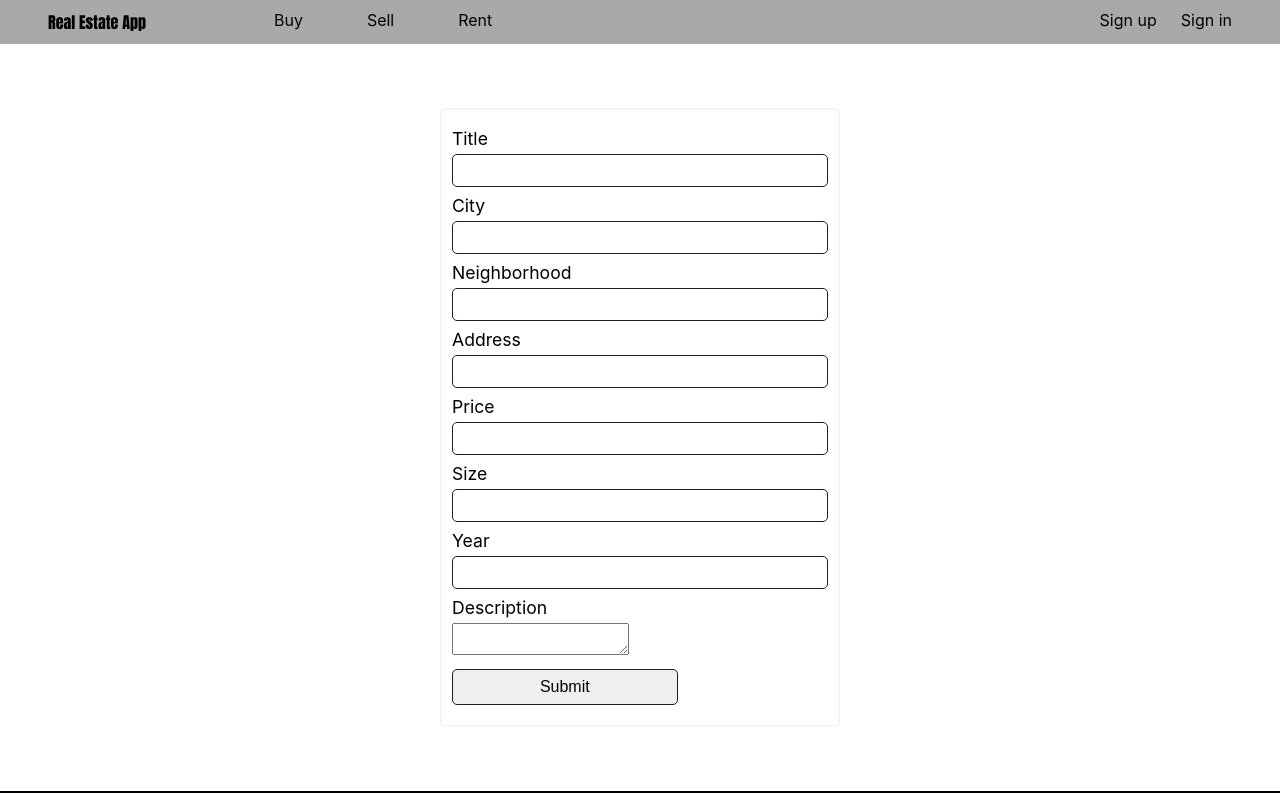
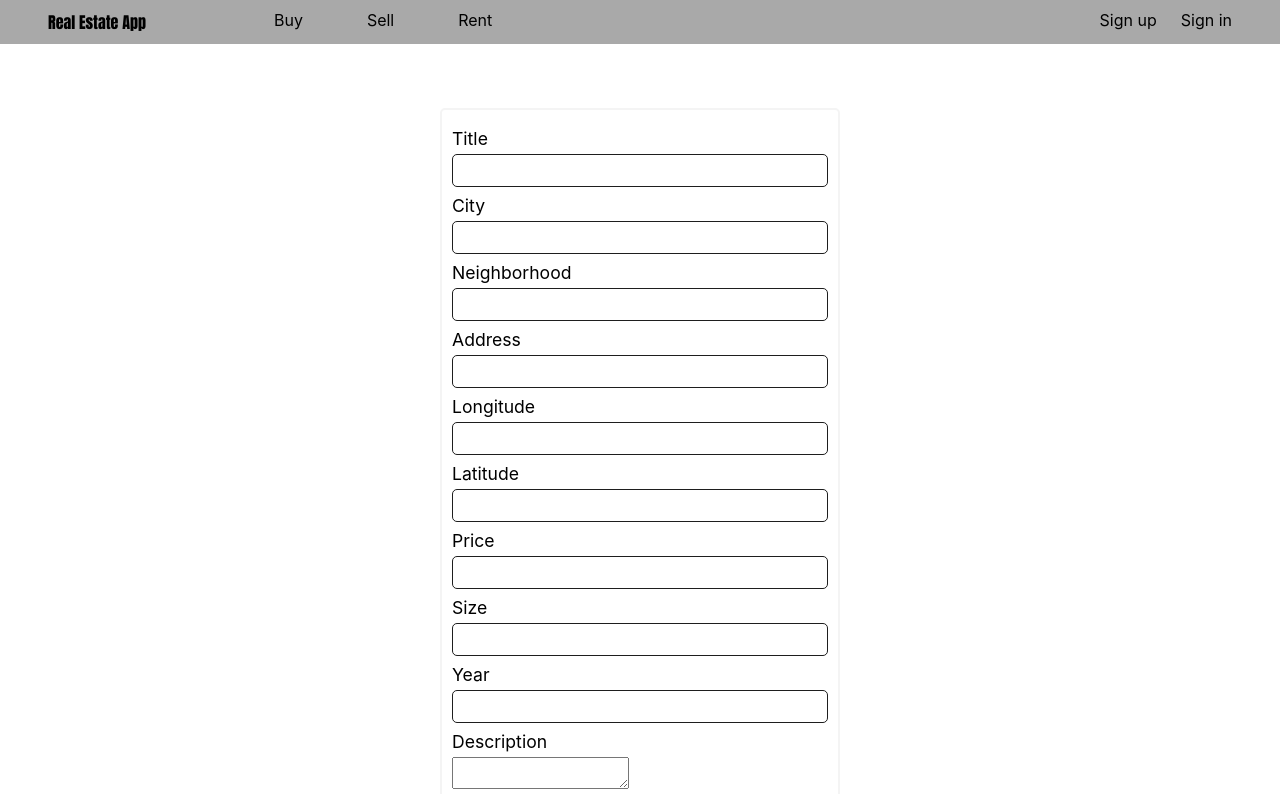
Before and after one commit to devihor25/Real-Estate-App-React, a React (Create React App) app: page /create-home in a window 1280 px wide. Shown: the top 794 px of the page. Built offline with nearby package versions, Linux system fonts and the light colour scheme.

Commit message:
Updates fields form with longitude and latitude

```diff
--- a/src/common/fields.js
+++ b/src/common/fields.js
@@ -14,6 +14,14 @@ export const HOME_FIELDS = [
     {
         labelName: 'Address',
         name: 'address',
+    },
+    {
+        labelName: 'Longitude',
+        name: 'lontitude',
+    },
+    {
+        labelName: 'Latitude',
+        name: 'latitude',
     },
     {
         labelName: 'Price',
```
